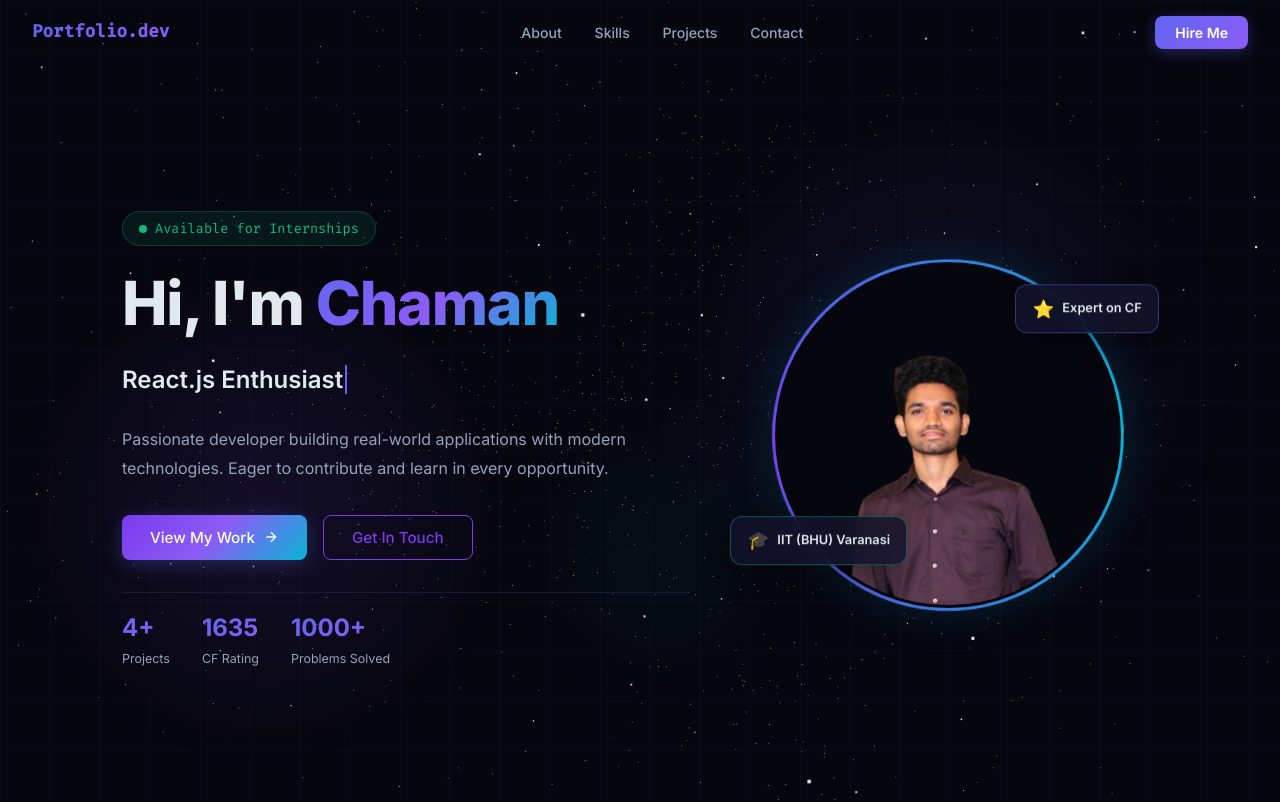
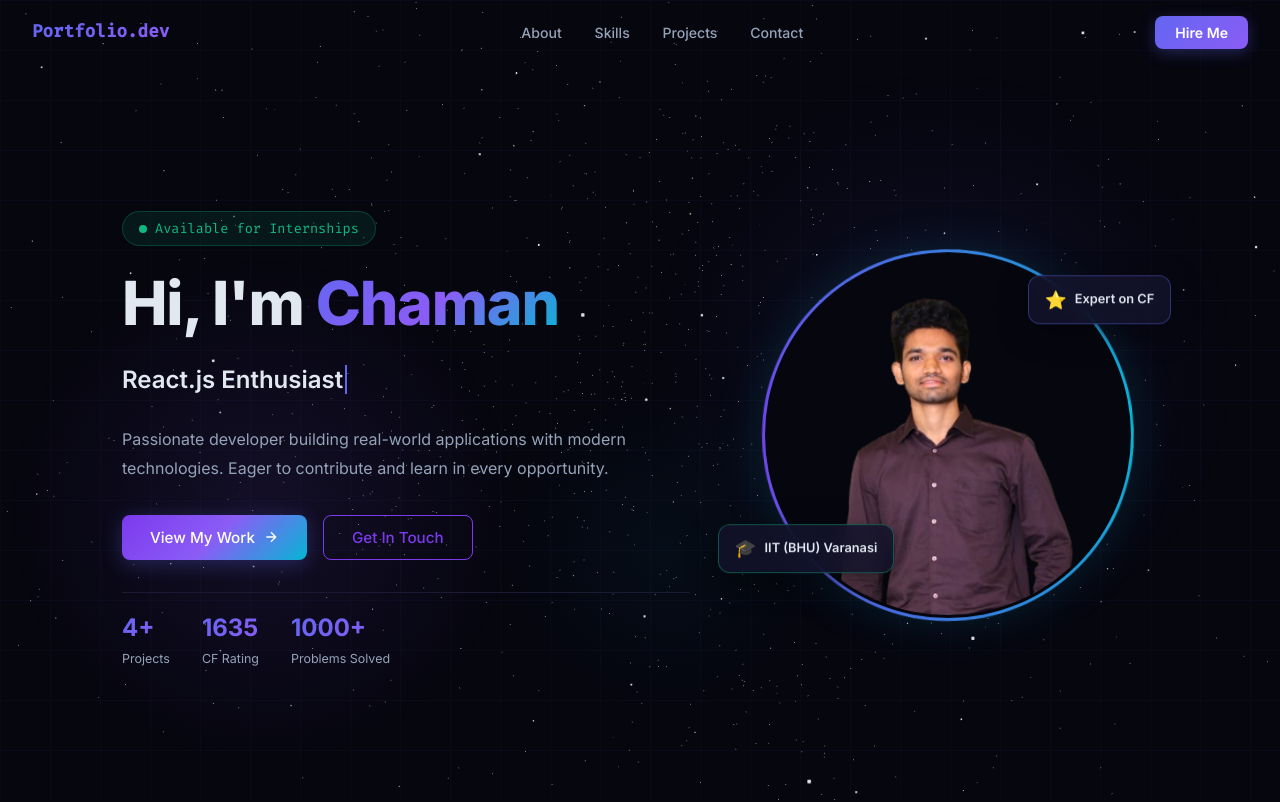
Before and after one commit to chukkachaman/portfolio, a React (Create React App) app in the folder frontend/: page / in a window 1280 px wide. Shown: the top 802 px of the page. Built offline with nearby package versions, Linux system fonts and the light colour scheme; no server answers.

Commit message:
Lift profile photo crop upward to show more face in circle

```diff
--- a/frontend/src/components/Hero.jsx
+++ b/frontend/src/components/Hero.jsx
@@ -229,7 +229,7 @@ export default function Hero({ personal }) {
                 }} />
                 {/* Circular photo */}
                 <div style={{
-                  width: 340, height: 340,
+                  width: 360, height: 360,
                   borderRadius: '50%',
                   overflow: 'hidden',
                   position: 'relative',
@@ -239,9 +239,10 @@ export default function Hero({ personal }) {
                     src="/profile.png"
                     alt="Chaman Tej"
                     style={{
-                      width: '100%', height: '100%',
-                      objectFit: 'cover', objectPosition: 'top center',
+                      width: '100%', height: '120%',
+                      objectFit: 'cover', objectPosition: 'center 15%',
                       filter: 'contrast(1.05) brightness(1.05)',
+                      marginTop: '-10%',
                     }}
                   />
                 </div>
```
